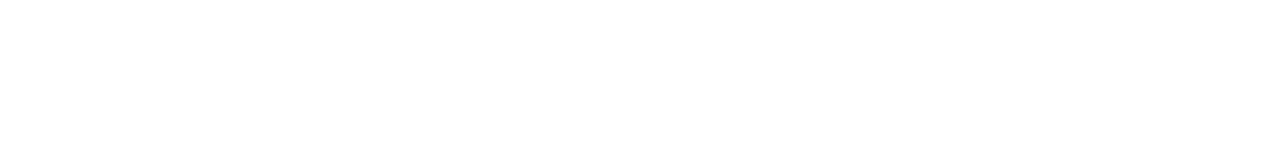
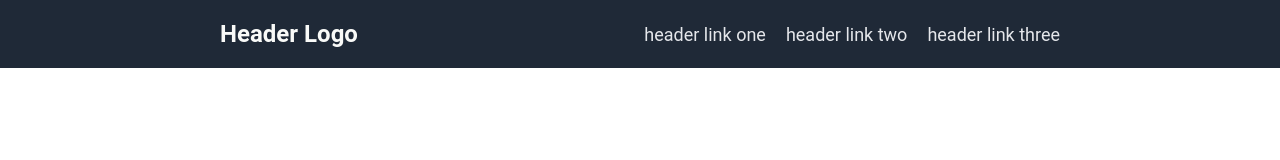
Before and after one commit to tonghoangnam1997/odin-landing-page, a plain HTML site: page index.html in a window 1280 px wide. Drawn offline with Linux system fonts and the light colour scheme.

Commit message:
Added Header Section

```diff
--- a/index.html
+++ b/index.html
@@ -7,6 +7,13 @@
     <title>Document</title>
 </head>
 <body>
-
+    <div class="header">
+        <div class="header-logo">Header Logo</div>
+        <ul class="header-links">
+            <li><a href="#">header link one</a></li>
+            <li><a href="#">header link two</a></li>
+            <li><a href="#">header link three</a></li>
+        </ul>
+    </div>
 </body>
 </html>
--- a/styles.css
+++ b/styles.css
@@ -0,0 +1,37 @@
+body {
+    font-family: Roboto, sans-serif;
+    display: flex;
+    flex-direction: column;
+    margin: 0px;
+}
+
+.header {
+    display: flex;
+    background-color: #1f2937;
+    align-items: center;
+    padding: 20px 20px;
+}
+
+.header-logo {
+    font-size: 24px;
+    font-weight: bold;
+    color: #f9faf8;
+    margin-left: 200px;
+    margin-right: auto;
+}
+
+ul {
+    list-style-type: none;
+    padding-left: 0px;
+    margin: 0px;
+    display: flex;
+    justify-content: space-evenly;
+    gap: 20px;
+    margin-right: 200px;
+}
+
+.header-links a {
+    text-decoration: none;
+    color: #e5e7eb;
+    font-size: 18px;
+}
```
